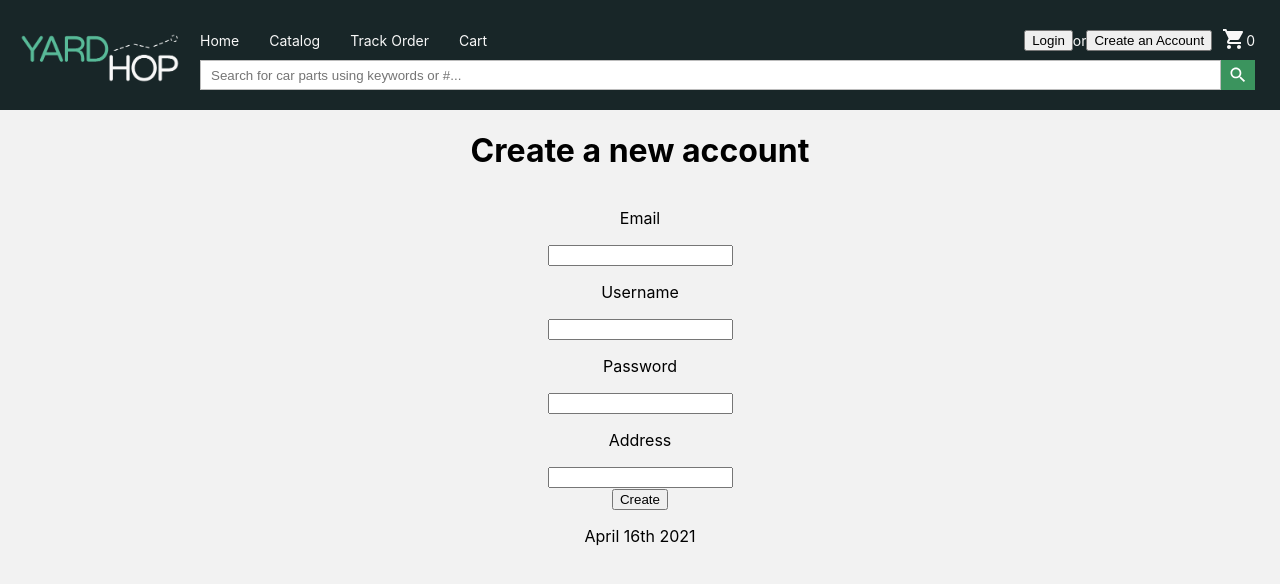
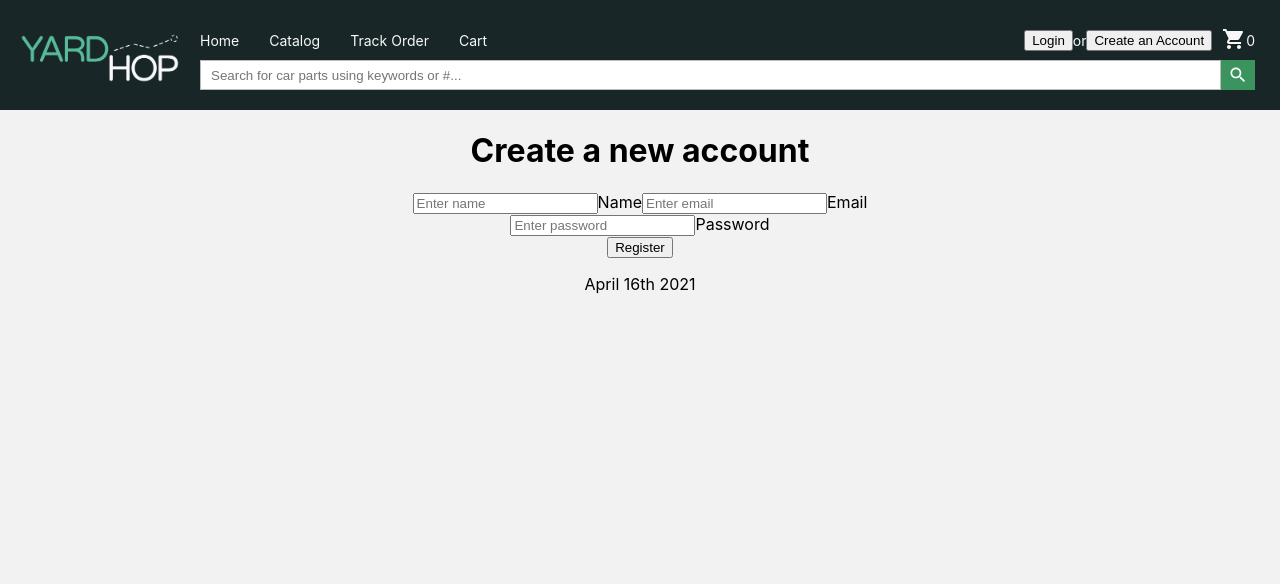
Before and after one commit to ThreeAmigosCodesmith/react-ecommerce-autoparts-template, a React (Create React App) app: page /signup in a window 1280 px wide. Shown: the top 584 px of the page. Built offline with nearby package versions, Linux system fonts and the light colour scheme.

Commit message:
signup now sends a POST request to backend

```diff
--- a/src/components/Signup/Signup.jsx
+++ b/src/components/Signup/Signup.jsx
@@ -1,25 +1,57 @@
-import React from 'react';
+import React, { useState } from 'react';
 import './Signup.css';
+import { useHistory } from 'react-router-dom';
 
-const Signup = () => (
+const Signup = () => {
+  const [name, setName] = useState('');
+  const [email, setEmail] = useState('');
+  const [password, setPassword] = useState('');
+  const history = useHistory();
+
+  // const validateForm = () => {
+  // (name.length !== 0) && (email.length > 0) && (password.length > 0) };
+
+  const submitUser = (event) => {
+    event.preventDefault();
+    fetch('/api/users', {
+      method: 'POST',
+      headers: {
+        'Content-Type': 'application/json',
+      },
+      body: JSON.stringify({
+        name,
+        email,
+        password,
+      }),
+    }).then((res) => {
+      if (res.status === 200) history.push('/dashboard');
+    });
+  };
+
+  return (
     <div>
       <div className="signup-wrapper">
         <h1> Create a new account </h1>
         <form>
-        <p>Email</p>
-        <input type="email" />
-        <p>Username</p>
-        <input type="text" />
-        <p>Password</p>
-        <input type="password" />
-        <p>Address</p>
-        <input type="text" />
+          <label htmlFor="name">
+            <input type="text" placeholder="Enter name" value={name} onChange={(e) => setName(e.target.value)} />
+            Name
+          </label>
+          <label htmlFor="email">
+            <input type="email" placeholder="Enter email" value={email} onChange={(e) => setEmail(e.target.value)} />
+            Email
+          </label>
+          <label htmlFor="password">
+            <input type="password" placeholder="Enter password" value={password} onChange={(e) => setPassword(e.target.value)} />
+            Password
+          </label>
           <div>
-          <button type="submit"> Create </button>
+            <button type="submit" className="btn" onClick={(e) => submitUser(e)}>Register</button>
           </div>
         </form>
       </div>
     </div>
   );
+};
 
 export default Signup;
```
Lines whose indentation alone changed are shown as unchanged.
